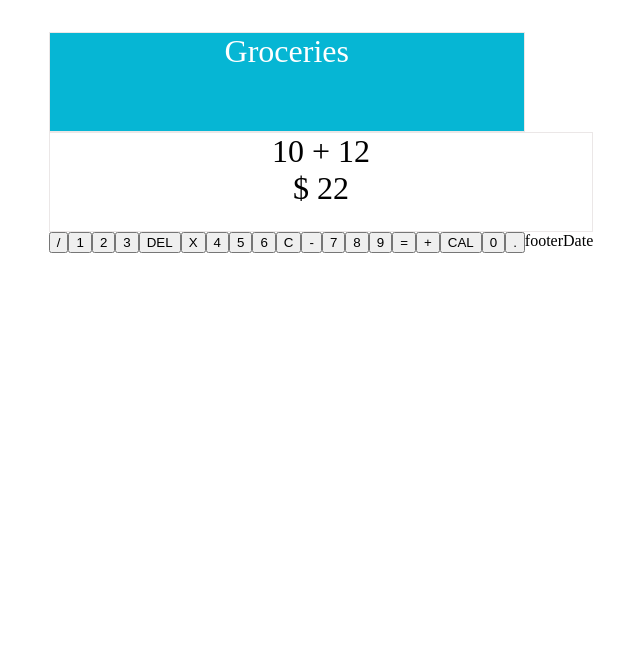
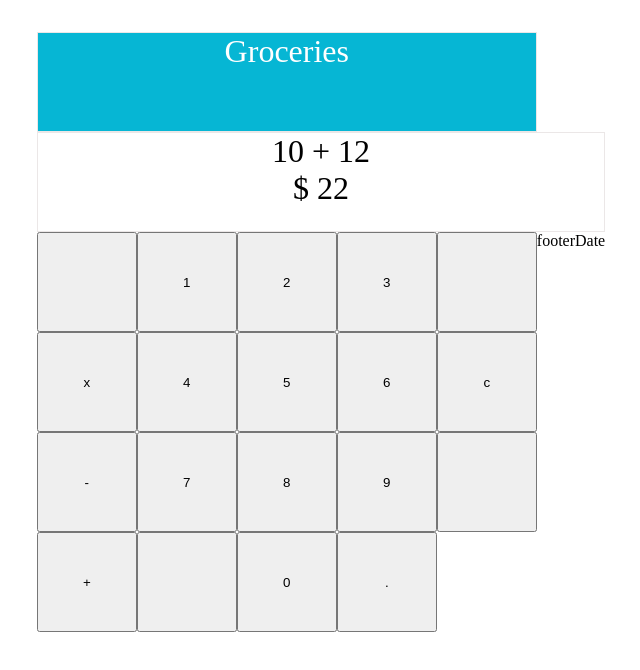
Before and after one commit to frankcdlc/calculator-react, a React (Create React App) app in the folder calculator/: page / in a window 1280 px wide. Shown: the top 670 px of the page, without its empty margins (319-959 px from the left). Built offline with nearby package versions, Linux system fonts and the light colour scheme.

Commit message:
ADD: board styles

```diff
--- a/calculator/src/components/board.jsx
+++ b/calculator/src/components/board.jsx
@@ -1,38 +1,54 @@
+import styled from "@emotion/styled"
 import React from 'react'
 import Button from './button'
 
 function Board() {
 
+  const StyledBoard = styled.div`
+  display: grid;
+  justify-content: center;
+  align-content: center;
+  grid-template-columns: repeat(5, 100px) ;
+  grid-template-rows: repeat(4, 100px);
+  `
+  const cart = <i class="ri-check-line"></i>
+  const calend = <i class="ri-calendar-event-fill"></i>
+  const del = <i class="ri-delete-back-2-fill"></i>
+  const divide = <i class="ri-divide-line"></i>
+
   const buttonsData = [
-    { color: "", dato: "/" },
-    { color: "", dato: "1" },
-    { color: "", dato: "2" },
-    { color: "", dato: "3" },
-    { color: "", dato: "DEL" },
-    { color: "", dato: "X" },
-    { color: "", dato: "4" },
-    { color: "", dato: "5" },
-    { color: "", dato: "6" },
-    { color: "", dato: "C" },
-    { color: "", dato: "-" },
-    { color: "", dato: "7" },
-    { color: "", dato: "8" },
-    { color: "", dato: "9" },
-    { color: "", dato: "=" },
-    { color: "", dato: "+" },
-    { color: "", dato: "CAL" },
-    { color: "", dato: "0" },
-    { color: "", dato: "." }
+    { color: "gray", type: "operator", dato: divide },
+    { color: "white", type: "number", dato: "1" },
+    { color: "white", type: "number", dato: "2" },
+    { color: "white", type: "number", dato: "3" },
+    { color: "white", type: "", dato: del },
+    { color: "gray", type: "operator", dato: "x" },
+    { color: "white", type: "number", dato: "4" },
+    { color: "white", type: "number", dato: "5" },
+    { color: "white", type: "number", dato: "6" },
+    { color: "white", type: "", dato: "c" },
+    { color: "gray", type: "operator", dato: "-" },
+    { color: "white", type: "number", dato: "7" },
+    { color: "white", type: "number", dato: "8" },
+    { color: "white", type: "number", dato: "9" },
+    { color: "cyan", type: "spanTwo", dato: cart },
+    { color: "gray", type: "operator", dato: "+" },
+    { color: "white", type: "", dato: calend },
+    { color: "white", type: "number", dato: "0" },
+    { color: "white", type: "", dato: "." }
   ]
 
 
   return (
-    <div>
+    <StyledBoard>
       {buttonsData.map( (buttonData, index) => (
-        <Button key={index} dato={buttonData.dato} />
+        <Button
+        key={index}
+        dato={buttonData.dato}
+        type={buttonData.type}
+        color={buttonData.color} />
       ) )}
-
-    </div>
+    </StyledBoard>
   )
 }
 
```
